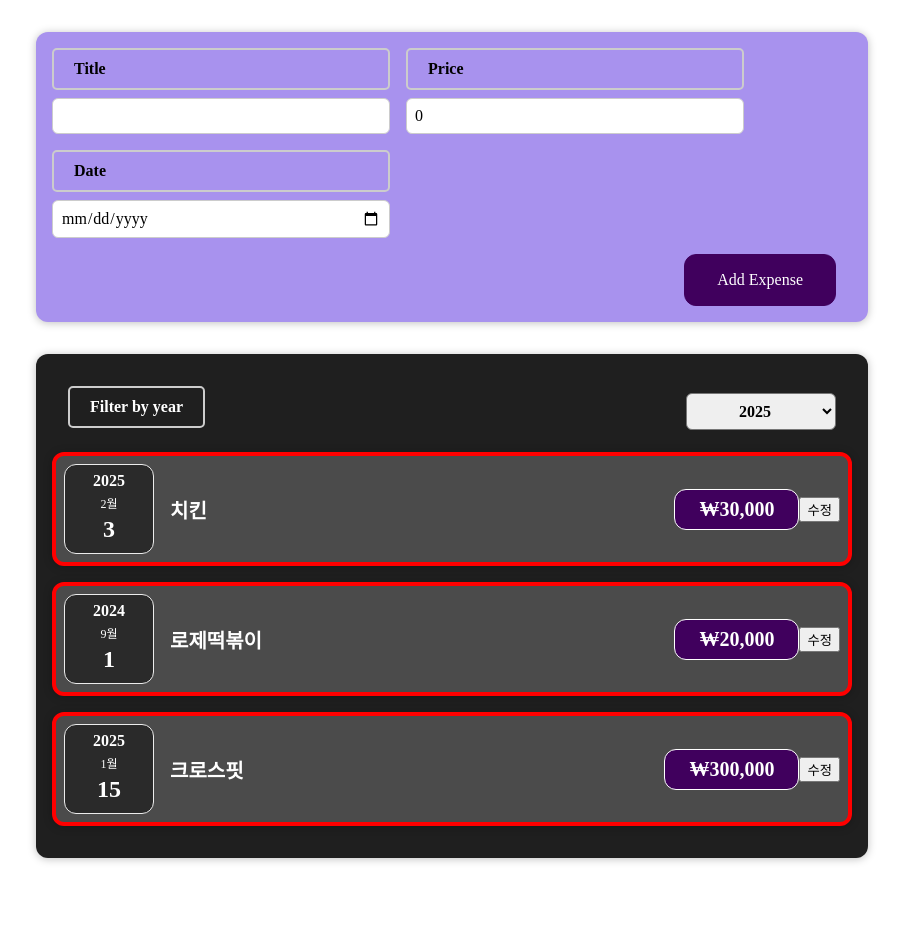
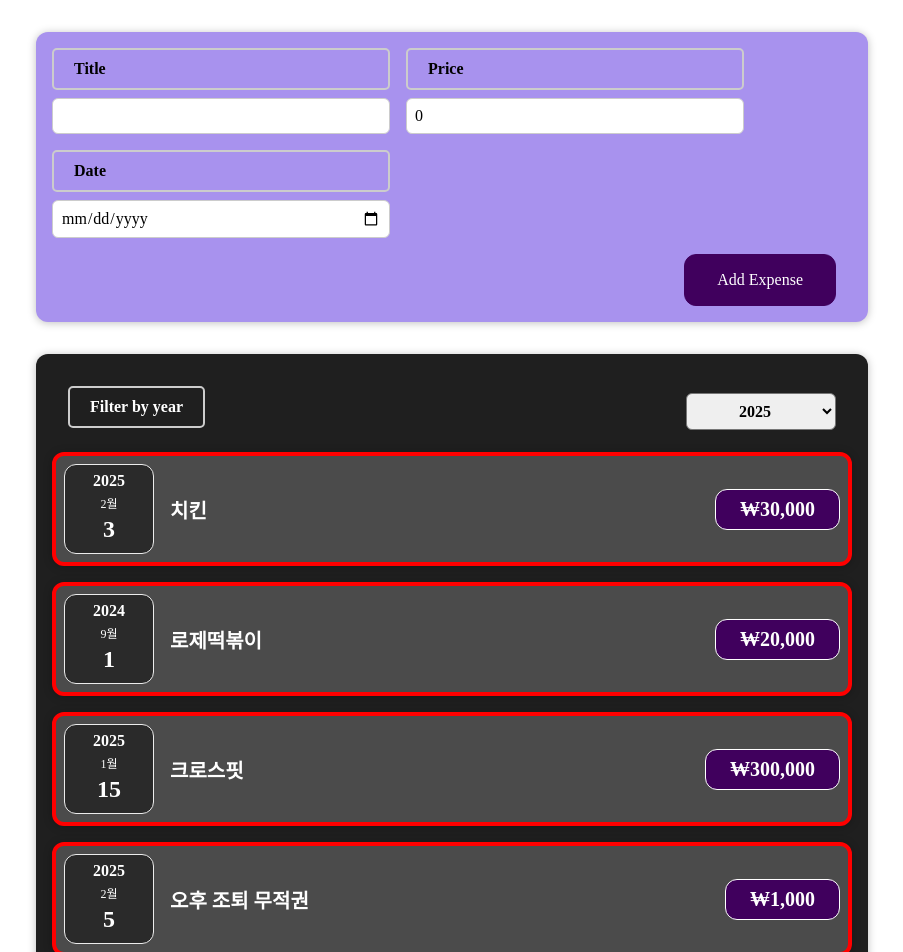
Before and after one commit to mjkim41/react101, a React (Vite) app: page / in a window 1280 px wide. Shown: the top 952 px of the page, without its empty margins (188-1091 px from the left). Before the commit the page ends 890 px from the top, so only its background shows below. Built offline with nearby package versions, Linux system fonts and the light colour scheme.

Commit message:
# 동적리스트 렌더링 (ExpeneList 파일의 createItemArray 함수)

```diff
--- a/src/App.jsx
+++ b/src/App.jsx
@@ -51,6 +51,11 @@ const App = () => {
             title: '크로스핏',
             price: 300000,
             date: new Date(2025, 1 - 1, 15),
+        },
+        {
+            title: '오후 조퇴 무적권',
+            price: 1000,
+            date: new Date(2025, 2 - 1, 5),
         }
     ];
 
--- a/src/components/expenseTracker/ExpenseItem.jsx
+++ b/src/components/expenseTracker/ExpenseItem.jsx
@@ -43,8 +43,6 @@ const ExpenseItem = ({ expense }) => {
                 <div className='expense-item__price'>{formatPrice}</div>
             </div>
 
-             {/*    이벤트 바인딩 실습  : 바닐라에서는 onclick=handleClick(), react에서는 onClick=handleClick */}
-            <button id='btn1' onClick={handleClick}>수정</button>
         </Card>
     );
 };
--- a/src/components/expenseTracker/ExpenseList.jsx
+++ b/src/components/expenseTracker/ExpenseList.jsx
@@ -14,14 +14,17 @@ const ExpenseList = ({ expenses }) => {
         console.log('ExpenseFilter.jsx에서 끌어올려온 filtered year:', selectedYear);
     }
 
+    const createItemArray = () => {
+      // expenses라는 객체배열을 ExpenseItem 컴포넌트로 배열로 변환
+        return expenses.map(ex => <ExpenseItem expense={ex} />);
+    };
+
     return (
         <div className='expenses'>
             {/* Drilling 2.ExpenseFilter에 driling 용 함수 전달해주기 */}
             <ExpenseFilter onSelectYear={ onFilterChange }/>
-            {/*App에서 배열 안에 객체 감싸서 보내줬었음*/}
-            <ExpenseItem expense={expenses[0]} />
-            <ExpenseItem expense={expenses[1]} />
-            <ExpenseItem expense={expenses[2]} />
+
+            {createItemArray()}
         </div>
     );
 };
```
